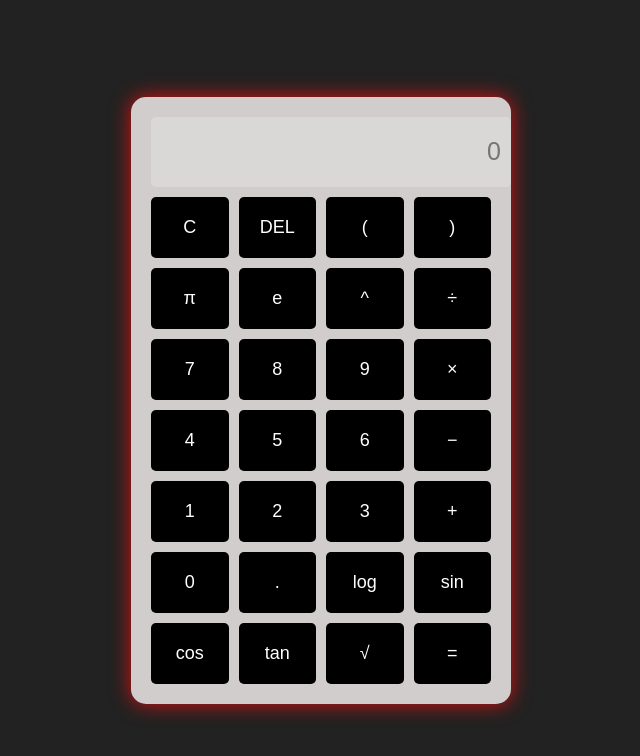
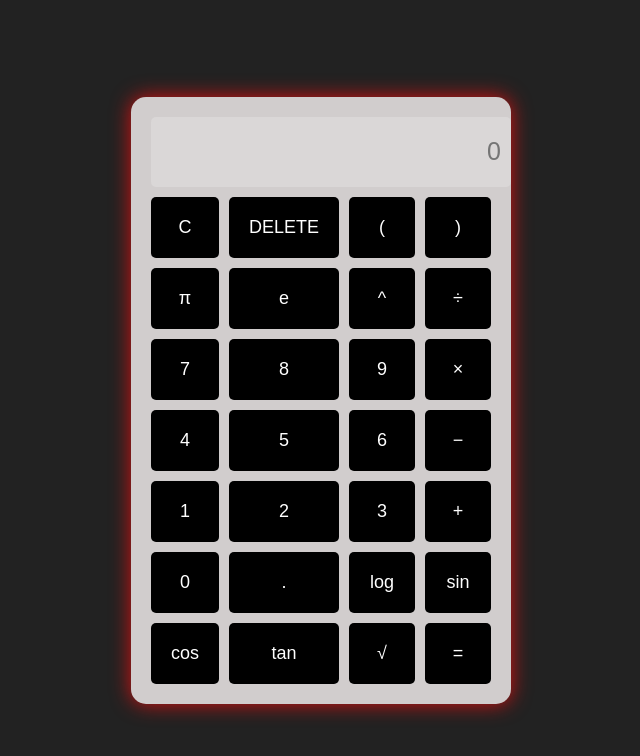
Before and after one commit to zaryab206/calculator-app, a plain HTML site: page index.html in a window 1280 px wide. Shown: the whole page, without its empty margins (319-959 px from the left). Drawn offline with Linux system fonts and the light colour scheme.

Commit message:
fix: :bug: Reame

```diff
--- a/index.html
+++ b/index.html
@@ -10,7 +10,7 @@
     <input type="text" id="display" disabled placeholder="0">
     <div class="buttons">
       <button onclick="clearDisplay()">C</button>
-      <button onclick="deleteLast()">DEL</button>
+      <button onclick="deleteLast()">DELETE</button>
       <button onclick="insert('(')">(</button>
       <button onclick="insert(')')">)</button>
       <button onclick="insert('Math.PI')">π</button>
```
